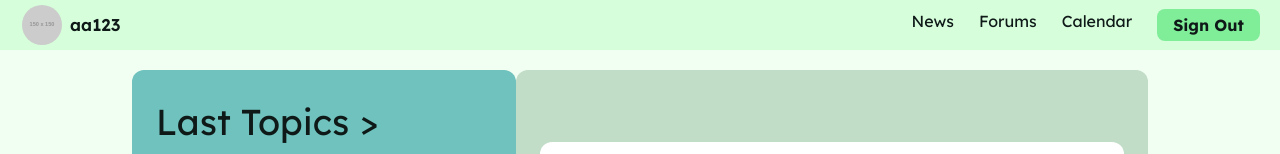
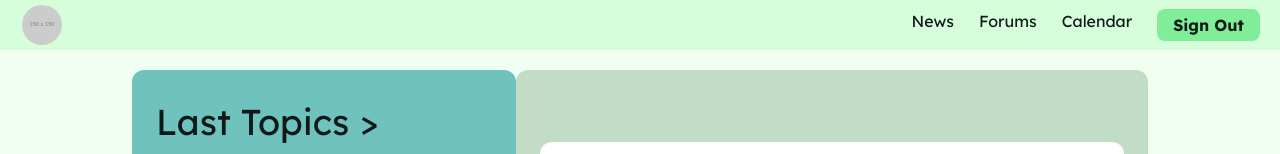
Before and after one commit to mquintanau/mascotopia_fe, a React (Vite) app in the folder view/: page /forum in a window 1280 px wide. Shown: the top 154 px of the page. Built offline with nearby package versions, Linux system fonts and the light colour scheme.

Commit message:
Agrega la funcionalidad de visualizar nombre en el navbarInternal

```diff
--- a/view/src/App.jsx
+++ b/view/src/App.jsx
@@ -15,8 +15,11 @@ import FooterRectangle from "./components/FooterRectangle/FooterRectangle";
 import ForgotPassword from "./pages/ForgotPassword";
 import ResetPassword from "./pages/ResetPassword";
 import ProtectedRoute from "./ProtectedRoute";
+import DataContext from "./auth/DataContext";
+import { useState } from "react";
 
 function App() {
+  const [data, setData] = useState(null);
   // Se obtiene la ubicación actual de la aplicación para mostrar una navbar u otra
   const location = useLocation();
   console.log("Pathname", location.pathname);
@@ -29,6 +32,7 @@ function App() {
     location.pathname.startsWith("/resetPassword");
 
   return (
+    <DataContext.Provider value={{ data, setData }}>
     <div className="h-screen w-screen bg-main text-black">
       <header>
         {showExternalNavbar && <NavbarExternal />}
@@ -57,6 +61,7 @@ function App() {
       </main>
       <FooterRectangle />
     </div>
+    </DataContext.Provider>
   );
 }
 
--- /dev/null
+++ b/view/src/auth/DataContext.js
@@ -0,0 +1,5 @@
+import React from 'react';
+
+const DataContext = React.createContext();
+
+export default DataContext;
--- a/view/src/components/NavbarInternal/NavbarInternal.jsx
+++ b/view/src/components/NavbarInternal/NavbarInternal.jsx
@@ -3,6 +3,8 @@ import UserNavbarImage from "../User/UserNavbarImage/UserNavbarImage";
 import Button from "../Button/Button";
 import { Link } from "react-router-dom";
 import { useNavigate } from "react-router-dom";
+import React, {useContext} from "react";
+import DataContext from "../../auth/DataContext";
 
 const NavbarInternal = () => {
   const [showMenu, setShowMenu] = useState(false);
@@ -19,25 +21,29 @@ const NavbarInternal = () => {
     goTo("/login");
   };
 
-  const user = {
-    name: "AAAaaaA css",
-    email: "aaa@gmail.com",
-    username: "aa123",
-    role: "Volunteer",
-    imageURL: "/shared/EjemploImagenUsuario.jpg",
-    user_id: 20,
-    birthday: "1990-06-15",
-    contact_number: 1111111111,
-    description: ":3",
-    number_pets: 2,
-  };
+  // const user = {
+  //   name: "AAAaaaA css",
+  //   email: "aaa@gmail.com",
+  //   username: "aa123",
+  //   role: "Volunteer",
+  //   imageURL: "/shared/EjemploImagenUsuario.jpg",
+  //   user_id: 20,
+  //   birthday: "1990-06-15",
+  //   contact_number: 1111111111,
+  //   description: ":3",
+  //   number_pets: 2,
+  // };
 
+
+  const {data} = useContext(DataContext);
+
+  console.log("Data", data);
   return (
     <header className="sticky top-0 z-50 flex h-[50px] w-screen items-center justify-center bg-[#D6FEDA] text-black">
       <div className="flex w-full items-center justify-between">
         <Link to="/profile">
           <div className="ml-[22px]">
-            <UserNavbarImage username={user.username} />
+            <UserNavbarImage username={data ? data.username :""} />
           </div>
         </Link>
         <div className="hidden lg:flex">
--- a/view/src/pages/Profile.jsx
+++ b/view/src/pages/Profile.jsx
@@ -1,8 +1,9 @@
 import PetList from "../components/Pet/PetList/Petlist";
 import UserView from "../components/User/UserView/UserView";
-import { useState, useEffect } from "react";
+import { useState, useEffect, useContext } from "react";
 import { API_URL } from "../auth/constants";
 import { useParams } from "react-router-dom";
+import DataContext from '../auth/DataContext'
 
 //Ejemplos para la pagina mientras union
 //Revisar como unir pet y user
@@ -56,7 +57,7 @@ const user = {
 };
 
 const Profile = () => {
-  const [data, setData] = useState(null); //Variable de estado para guardar los datos del usuario
+  const {data, setData} = useContext(DataContext); //Variable de estado para guardar los datos del usuario
   const { id } = useParams();
 
   useEffect(() => {
```
Lines whose indentation alone changed are shown as unchanged.
